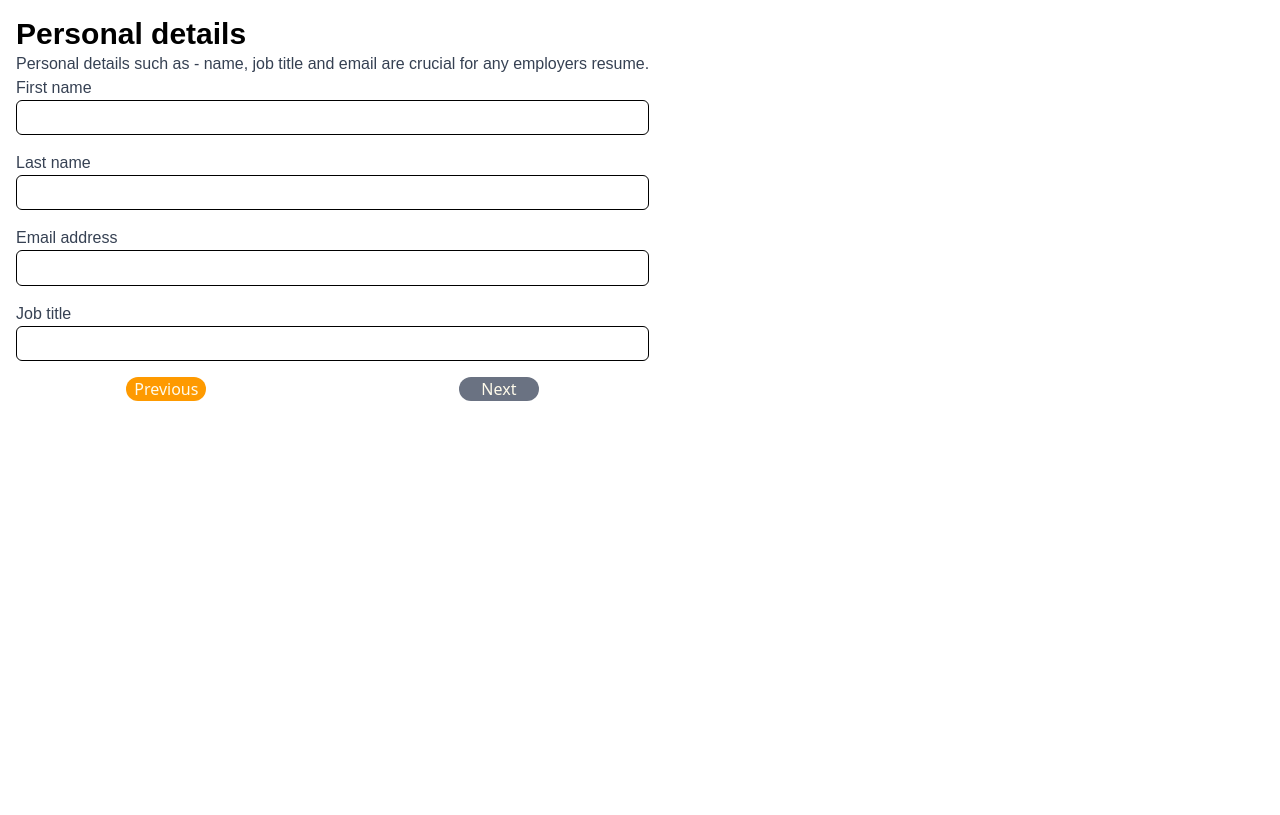
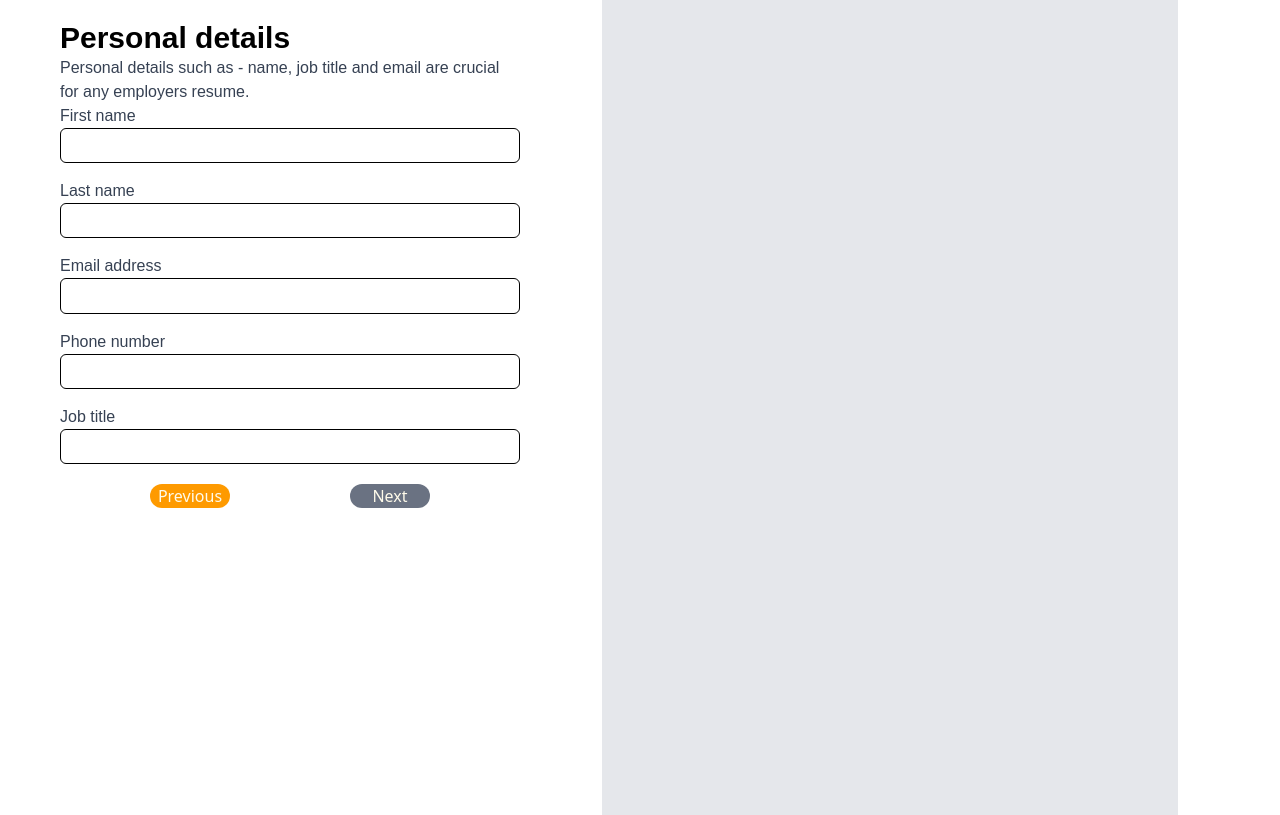
Before and after one commit to thedenisovan/react-cv-project, a React (Vite) app: page / in a window 1280 px wide. Built offline with nearby package versions, Linux system fonts and the light colour scheme.

Commit message:
Add: responisve cv field

```diff
--- a/src/components/App.jsx
+++ b/src/components/App.jsx
@@ -11,7 +11,8 @@ export default function App() {
       name: '',
       surname: '',
       email: '',
-      job: ''
+      job: '',
+      number: ''
     });
 
   // function that is passed to children of this component to get on change input value
@@ -23,31 +24,31 @@ export default function App() {
   }
 
   // Function to increase or decrease index
-  const nextPage = () => { if (index < 1) setIndex(index + 1) }
+  const nextPage = () => { if (index < 2) setIndex(index + 1) }
   const previousPage = () => { if (index > 0) setIndex(index - 1) }
 
   // Return current active page based on current index
   function returnCorrectPage() {
-    switch(index) {
-      case 0:
+    switch(true) {
+      case (index === 0):
         return <PersonalInfo onStateChange={onStateChange} id='0' />;
-      case 1:
+      case (index === 1):
         return <Skills id='1' />;
     }
   }
 
   return (
-    <div className="flex md:flex-col lg:flex-row">
+    <div className="max-w-[1200px] flex m-auto md:flex-col md:justify-center lg:flex-row">
       <div>
         {returnCorrectPage()}
-        <div className="flex justify-around">
+        <div className="flex justify-around m-auto max-w-[400px]">
           <button
             disabled={index < 1}
             className='bg-gray-500 text-amber-50 rounded-xl w-[5rem] disabled:bg-amber-500'
             onClick={previousPage}>Previous
           </button>
           <button
-            disabled={index > 0}
+            disabled={index > 1}
             className='bg-gray-500 text-amber-50 rounded-xl w-[5rem] disabled:bg-amber-500'
             onClick={nextPage}>Next
           </button>
--- a/src/components/CvField.jsx
+++ b/src/components/CvField.jsx
@@ -1,7 +1,7 @@
 export default function CvField({name}) {
     return (
-      <section className="hidden md:block">
-        <h1>{name}</h1>
+      <section className="hidden w-full max-w-xl aspect-[210/297] bg-gray-200 m-auto md:block">
+
       </section>
     )
 }
--- a/src/components/PersonalInfo.jsx
+++ b/src/components/PersonalInfo.jsx
@@ -30,18 +30,24 @@ export default function PersonalInfo({onStateChange}) {
         <UserInput
           id='surname'
           labelText='Last name'
-          // onChange={handleChange}
+          onChange={(e) => onStateChange(e.target.id, e.target.value)}
         />
         <UserInput
           type='email'
           id='email'
           labelText='Email address'
-          // onChange={handleChange}
+          onChange={(e) => onStateChange(e.target.id, e.target.value)}
+        />
+        <UserInput
+          type='number'
+          id='phone'
+          labelText='Phone number'
+          onChange={(e) => onStateChange(e.target.id, e.target.value)}
         />
         <UserInput
           id='job'
           labelText='Job title'
-          // onChange={handleChange}
+          onChange={(e) => onStateChange(e.target.id, e.target.value)}
         />
       </form>
     </Container>
--- a/src/components/SectionContainer.jsx
+++ b/src/components/SectionContainer.jsx
@@ -1,5 +1,8 @@
 export default function Container({ children }) {
   return (
-    <div className="m-[1rem] font-[sans-serif]">{children}</div>
+    <div
+      className="max-w-[500px] m-[1rem] font-[sans-serif] m-auto p-5">
+      {children}
+    </div>
   )
 }
```
